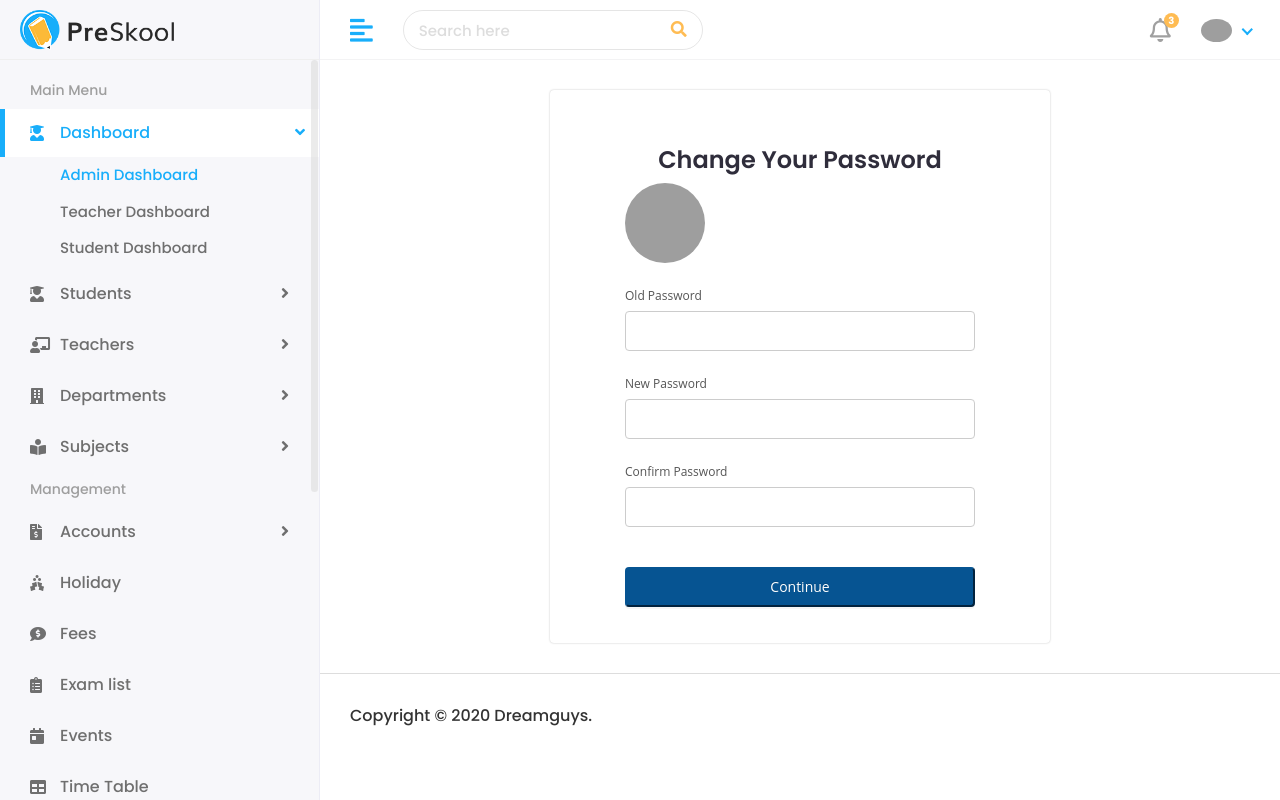
After one commit to mehedi-hasans/preSkool-management-system, a Django app: page /profile/profileUpdate/ChangePassword in a window 1280 px wide. The commit adds this page. Run offline with Django 4.2, Linux system fonts and the light colour scheme; some libraries are stand-ins or nearby versions; grey boxes are pictures that could not be loaded.

Commit message:
Change Password update

```diff
--- a/authentication/urls.py
+++ b/authentication/urls.py
@@ -6,5 +6,5 @@ urlpatterns = [
     path('myAdmin/home', views.adminPage,name="adminPage"),
     path('myProfile/', views.myProfile,name="myProfile"),
     path('profile/profileUpdate', views.profileUpdate,name="profileUpdate"),
-
+    path('profile/profileUpdate/ChangePassword', views.changePassword,name="changePassword"),
 ]
--- a/authentication/views.py
+++ b/authentication/views.py
@@ -123,3 +123,31 @@ def profileUpdate(request):
             messages.error(request, error_messages['error'])
 
     return render(request, 'profile.html')
+
+
+#Change Password
+def changePassword(request):
+    error_messages = {
+        'success': 'Changed Successfully',
+        'mismatch': 'New password and confirm password not matched',
+        'old_password': 'Old password not match',
+    }
+
+    if request.method == "POST":
+        old_password = request.POST.get("oldPassword")
+        new_password = request.POST.get("newpassword")
+        confirm_password = request.POST.get("confirmPassword")
+        user = request.user
+
+        if user.check_password(old_password):
+            if new_password == confirm_password:
+                user.set_password(new_password)
+                user.save()
+                messages.success(request, error_messages['success'])
+                return redirect("loginPage")
+            else:
+                messages.error(request, error_messages['mismatch'])
+        else:
+            messages.error(request, error_messages['old_password'])
+
+    return render(request, "changepassword.html")
--- /dev/null
+++ b/templates/changepassword.html
@@ -0,0 +1,151 @@
+{% extends 'base.html' %}
+{% block content %}
+
+
+<style>
+
+
+    .mainDiv {
+        display: flex;
+        min-height: 100%;
+        align-items: center;
+        justify-content: center;
+        background-color: white;
+        font-family: 'Open Sans', sans-serif;
+    }
+    .cardStyle {
+        width: 500px;
+        border-color: white;
+        background: #fff;
+        padding: 36px 0;
+        border-radius: 4px;
+        margin: 30px 0;
+        box-shadow: 0px 0 2px 0 rgba(0,0,0,0.25);
+    }
+    #signupLogo {
+    max-height: 100px;
+    margin: auto;
+    display: flex;
+    flex-direction: column;
+    }
+    .formTitle{
+    font-weight: 600;
+    margin-top: 20px;
+    color: #2F2D3B;
+    text-align: center;
+    }
+    .inputLabel {
+    font-size: 12px;
+    color: #555;
+    margin-bottom: 6px;
+    margin-top: 24px;
+    }
+    .inputDiv {
+        width: 70%;
+        display: flex;
+        flex-direction: column;
+        margin: auto;
+    }
+    input {
+    height: 40px;
+    font-size: 16px;
+    border-radius: 4px;
+    border: none;
+    border: solid 1px #ccc;
+    padding: 0 11px;
+    }
+    input:disabled {
+    cursor: not-allowed;
+    border: solid 1px #eee;
+    }
+    .buttonWrapper {
+    margin-top: 40px;
+    }
+    .submitButton {
+        width: 70%;
+        height: 40px;
+        margin: auto;
+        display: block;
+        color: #fff;
+        background-color: #065492;
+        border-color: #065492;
+        text-shadow: 0 -1px 0 rgba(0, 0, 0, 0.12);
+        box-shadow: 0 2px 0 rgba(0, 0, 0, 0.035);
+        border-radius: 4px;
+        font-size: 14px;
+        cursor: pointer;
+    }
+    .submitButton:disabled,
+    button[disabled] {
+    border: 1px solid #cccccc;
+    background-color: #cccccc;
+    color: #666666;
+    }
+
+    #loader {
+    position: absolute;
+    z-index: 1;
+    margin: -2px 0 0 10px;
+    border: 4px solid #f3f3f3;
+    border-radius: 50%;
+    border-top: 4px solid #666666;
+    width: 14px;
+    height: 14px;
+    -webkit-animation: spin 2s linear infinite;
+    animation: spin 2s linear infinite;
+    }
+
+    @keyframes spin {
+        0% { transform: rotate(0deg); }
+        100% { transform: rotate(360deg); }
+    }
+</style>
+
+<div class="mainDiv">
+    <div class="cardStyle">
+    <form action="" method="post" name="signupForm" id="signupForm">
+        {% csrf_token %}
+
+        <img src="" id="signupLogo"/>
+
+        <h4 class="formTitle">
+        Change Your Password
+        </h4>
+
+    <div class="inputDiv">
+        <div class="avatar avatar-xl">
+            <img src=" /{{user.profile_pic}} " alt="User Image" class="avatar-img rounded-circle">
+        </div>
+
+        </div>
+        <div class="inputDiv">
+            <label class="inputLabel" for="password">Old Password</label>
+            <input type="password" id="password" name="oldPassword" required>
+        </div>
+
+
+    <div class="inputDiv">
+        <label class="inputLabel" for="password">New Password</label>
+        <input type="password" id="password" name="newpassword" required>
+    </div>
+
+    <div class="inputDiv">
+        <label class="inputLabel" for="confirmPassword">Confirm Password</label>
+        <input type="password" id="confirmPassword" name="confirmPassword">
+    </div>
+
+
+
+    <div class="buttonWrapper">
+        <button type="submit" id="submitButton" onclick="validateSignupForm()" class="submitButton pure-button pure-button-primary">
+        <span>Continue</span>
+        <span id="loader"></span>
+        </button>
+    </div>
+
+    </form>
+    </div>
+</div>
+
+
+{% endblock %}
--- a/templates/profile.html
+++ b/templates/profile.html
@@ -59,7 +59,7 @@
 
                    <div class="col-12">
                      <button type="submit" class="btn btn-success">Update Profile</button>
-                     <button type="submit" class="btn btn-danger"><a href="" class='text-white'>Change Password</a></button> <br> <br>
+                     <button type="submit" class="btn btn-danger"><a href="{% url 'changePassword' %}" class='text-white'>Change Password</a></button> <br> <br>
                      {% include "includes/massage.html" %}
                   </div>
                </div>
```
Also changed, not shown: db.sqlite3, media/profile_pic/201.png (added), media/profile_pic/sakib.jpg (added), media/profile_pic/showroom.avif (added).
